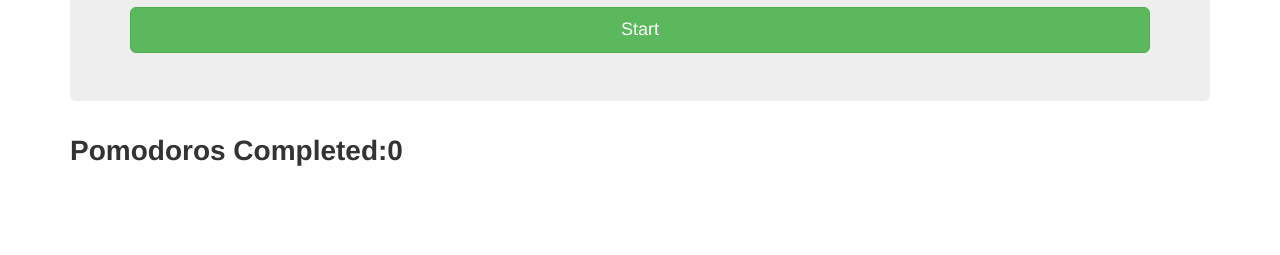
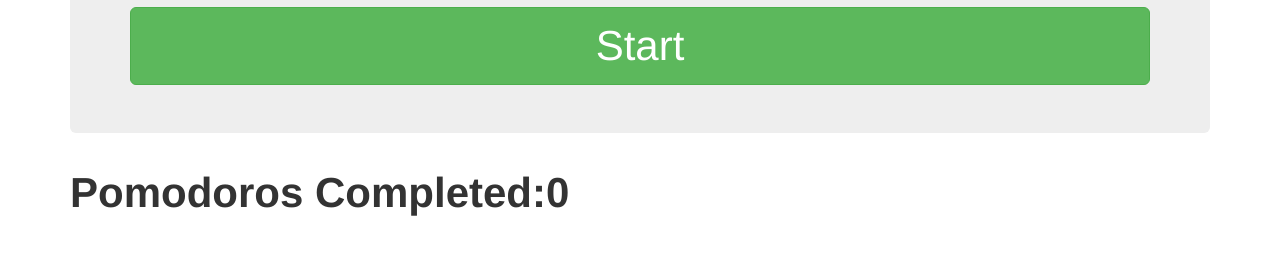
Before and after one commit to doughgle/pomodoro_evolved, a plain HTML site: page index.html in a window 1280 px wide. Shown: the part 401-656 px from the top of the page. Drawn offline with nearby package versions, Linux system fonts and the light colour scheme.

Commit message:
Increased font size of buttons and completed pomodoros.

```diff
--- a/delivery/web/static/style.css
+++ b/delivery/web/static/style.css
@@ -8,5 +8,8 @@
 	display: none;
 }
 #completedPomodoros {
-	font-size: 2em;
+	font-size: 3em;
 }
+.btn-lg {
+	font-size: 3em;
+}
```
